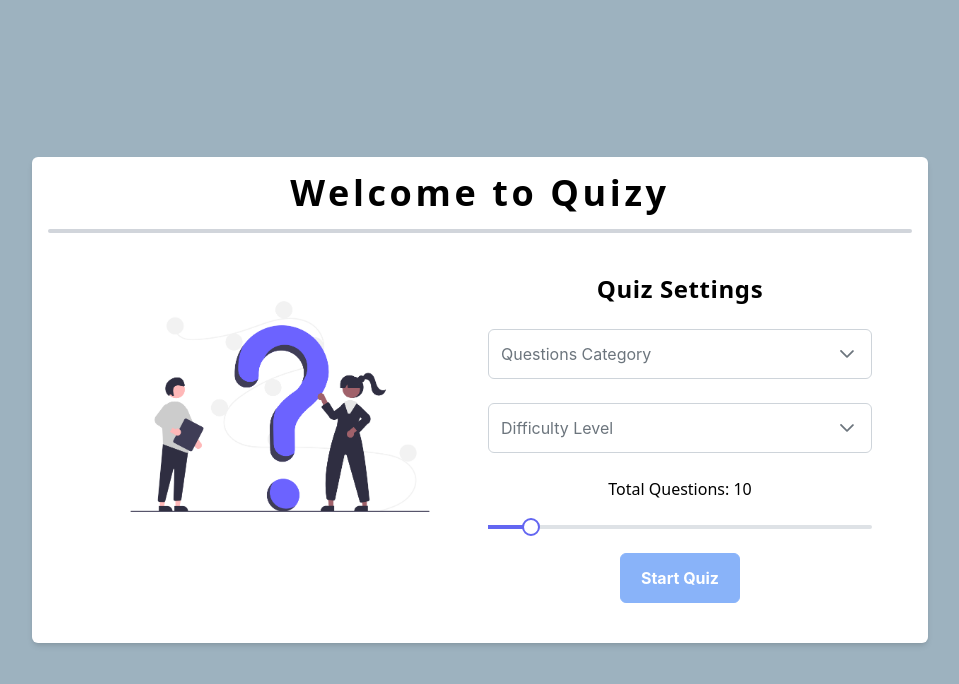
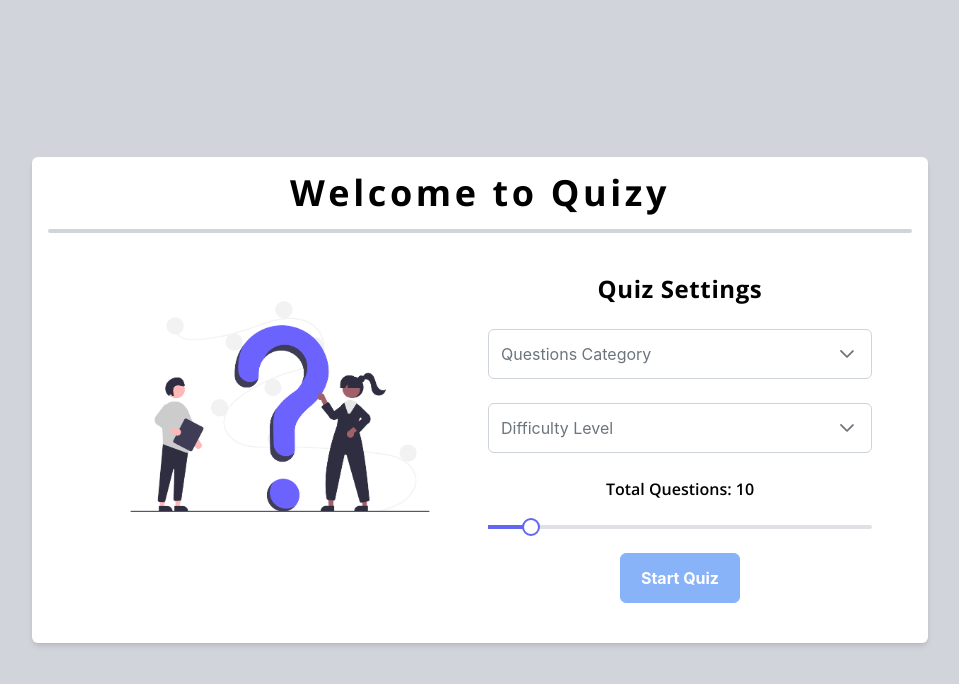
Before and after one commit to blowxian/cosmos_persona, a Next.js app: page / in a window 1280 px wide. Shown: the top 684 px of the page, without its empty margins (160-1119 px from the left). Built offline with nearby package versions, Linux system fonts and the light colour scheme.

Commit message:
Created Reusable classes and added Google font

```diff
--- a/app/globals.css
+++ b/app/globals.css
@@ -2,22 +2,34 @@
 @tailwind components;
 @tailwind utilities;
 
+@layer base {
+  html {
+    -webkit-tap-highlight-color: transparent;
+  }
+}
+
 .wrapper {
-  @apply min-h-screen w-full bg-[#9DB2BF] flex items-center justify-center;
+  @apply min-h-screen w-full bg-gray-300 flex items-center justify-center;
+}
+
+.heading {
+  @apply text-4xl font-bold tracking-widest text-center py-4;
 }
 
 .option.correct {
-  color: white;
-  background-color: #1b9c85;
+  @apply text-white bg-green-400;
 }
 
 .option.incorrect {
-  color: white;
-  background-color: #e06469;
+  @apply text-white bg-red-400;
 }
 
 .option {
   @apply text-black bg-white shadow-md rounded-md text-xl py-4 px-2 cursor-pointer disabled:cursor-default;
+}
+
+.divider {
+  @apply bg-gray-300 rounded-lg h-1 w-full;
 }
 
 ::-webkit-scrollbar {
--- a/app/layout.js
+++ b/app/layout.js
@@ -2,16 +2,19 @@ import "./globals.css";
 import "primereact/resources/themes/lara-light-indigo/theme.css";
 import "primereact/resources/primereact.min.css";
 import { ContextProvider } from "@/context/ContextProvider";
+import { Open_Sans } from "next/font/google";
 
 export const metadata = {
   title: "Quizy || Test Your Knowledge!",
   description: "A Quiz App built on Next JS",
 };
 
+const open_sans = Open_Sans({ subsets: ["latin"] });
+
 export default function RootLayout({ children }) {
   return (
     <html lang="en">
-      <body>
+      <body className={open_sans.className}>
         <ContextProvider>{children}</ContextProvider>
       </body>
     </html>
--- a/app/page.js
+++ b/app/page.js
@@ -33,10 +33,8 @@ export default function Home() {
   return (
     <main className="wrapper">
       <div className="bg-white px-4 shadow-md w-[95%] md:w-[80%] lg:w-[70%] max-w-5xl rounded-md">
-        <h1 className="text-4xl font-bold tracking-widest text-center py-4">
-          Welcome to Quizy
-        </h1>
-        <div class="bg-gray-300 rounded-lg h-1 w-full" />
+        <h1 className="heading">Welcome to Quizy</h1>
+        <div class="divider" />
         <div className="grid grid-cols-1 md:grid-cols-2 p-10 gap-4">
           <Image
             src={"/logo.png"}
@@ -53,7 +51,7 @@ export default function Home() {
               options={categoryOptions}
               optionLabel="option"
               placeholder="Questions Category"
-              className="w-full md:max-w-xs lg:max-w-md"
+              className="w-full md:max-w-xs xl:max-w-md"
             />
             <Dropdown
               value={difficulty}
@@ -61,16 +59,16 @@ export default function Home() {
               options={difficultyOptions}
               optionLabel="option"
               placeholder="Difficulty Level"
-              className="w-full md:max-w-xs lg:max-w-md"
+              className="w-full md:max-w-xs xl:max-w-md"
             />
-            <p className="text-md">Total Questions: {limit}</p>
+            <p className="text-md font-semibold">Total Questions: {limit}</p>
             <Slider
               value={limit}
               onChange={(e) => setLimit(e.value)}
               min={5}
               max={50}
               step={5}
-              className="w-full md:max-w-xs lg:max-w-md"
+              className="w-full md:max-w-xs xl:max-w-md"
             />
             <Button
               label="Start Quiz"
--- a/app/questions/page.js
+++ b/app/questions/page.js
@@ -116,10 +116,13 @@ const Questions = () => {
       <Toast ref={toast} />
       <div className="wrapper">
         <div className="bg-white px-4 shadow-md w-[95%] md:w-[80%] lg:w-[70%] max-w-5xl rounded-md">
-          <h1 className="text-4xl font-bold tracking-widest text-center py-4">
-            Quizy
-          </h1>
-          <ProgressBar value={progressValue} />
+          <h1 className="heading">Quizy</h1>
+          <ProgressBar
+            value={progressValue}
+            showValue={false}
+            style={{ height: "10px" }}
+            color={progressValue === 100 && "green"}
+          />
           <div className="flex justify-between py-5 px-2 font-bold text-md">
             <p>Category: {showCategory(category)}</p>
             <p>Score: {score}</p>
--- a/app/results/page.js
+++ b/app/results/page.js
@@ -17,10 +17,8 @@ const Results = () => {
   return (
     <div className="wrapper">
       <div className="bg-white px-4 shadow-md w-[90%] md:w-[70%] lg:w-[50%] max-w-3xl rounded-md">
-        <h1 className="text-4xl font-bold tracking-widest text-center py-4">
-          Quizy
-        </h1>
-        <div class="bg-gray-300 rounded-lg h-1 w-full" />
+        <h1 className="heading">Quizy</h1>
+        <div className="divider" />
         <div className="flex flex-col justify-center items-center gap-4 h-[50vh]">
           <h2 className="text-3xl font-semibold tracking-wide">
             You Scored {score}/{limit}
```
